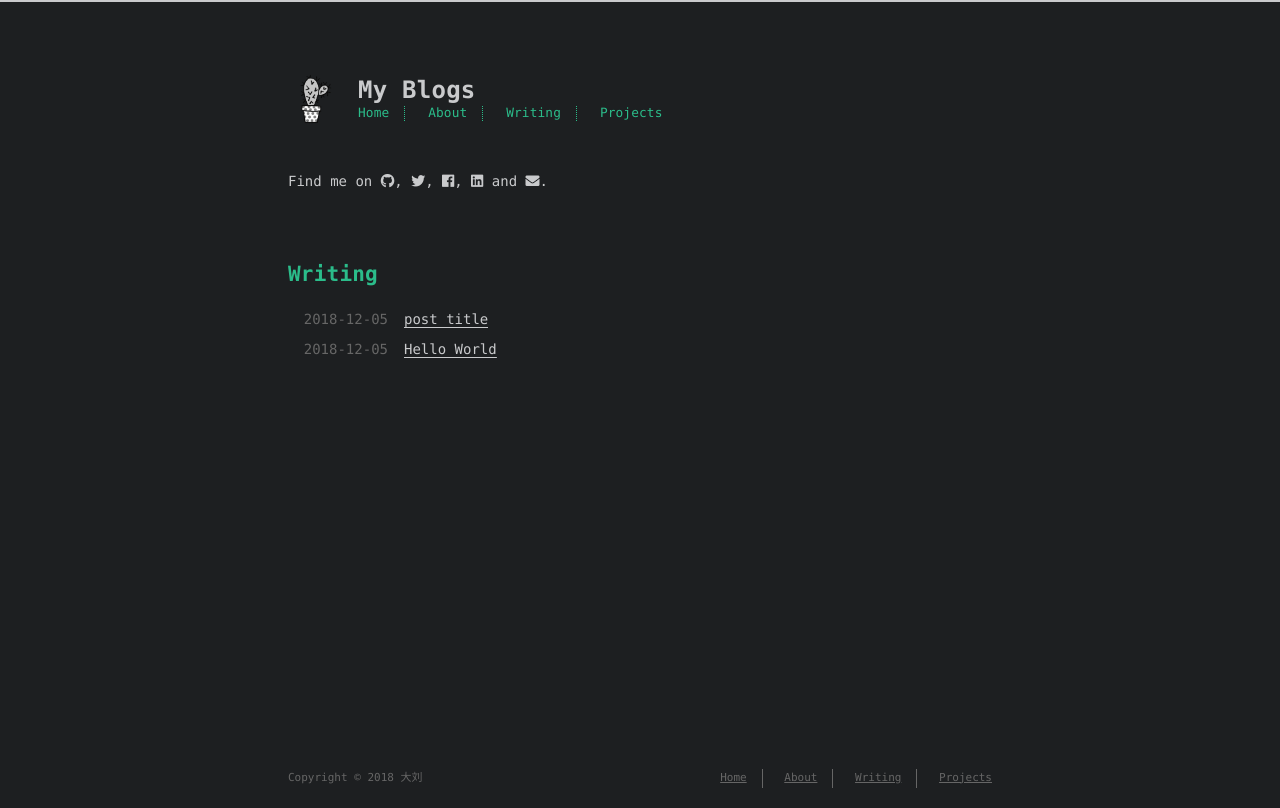
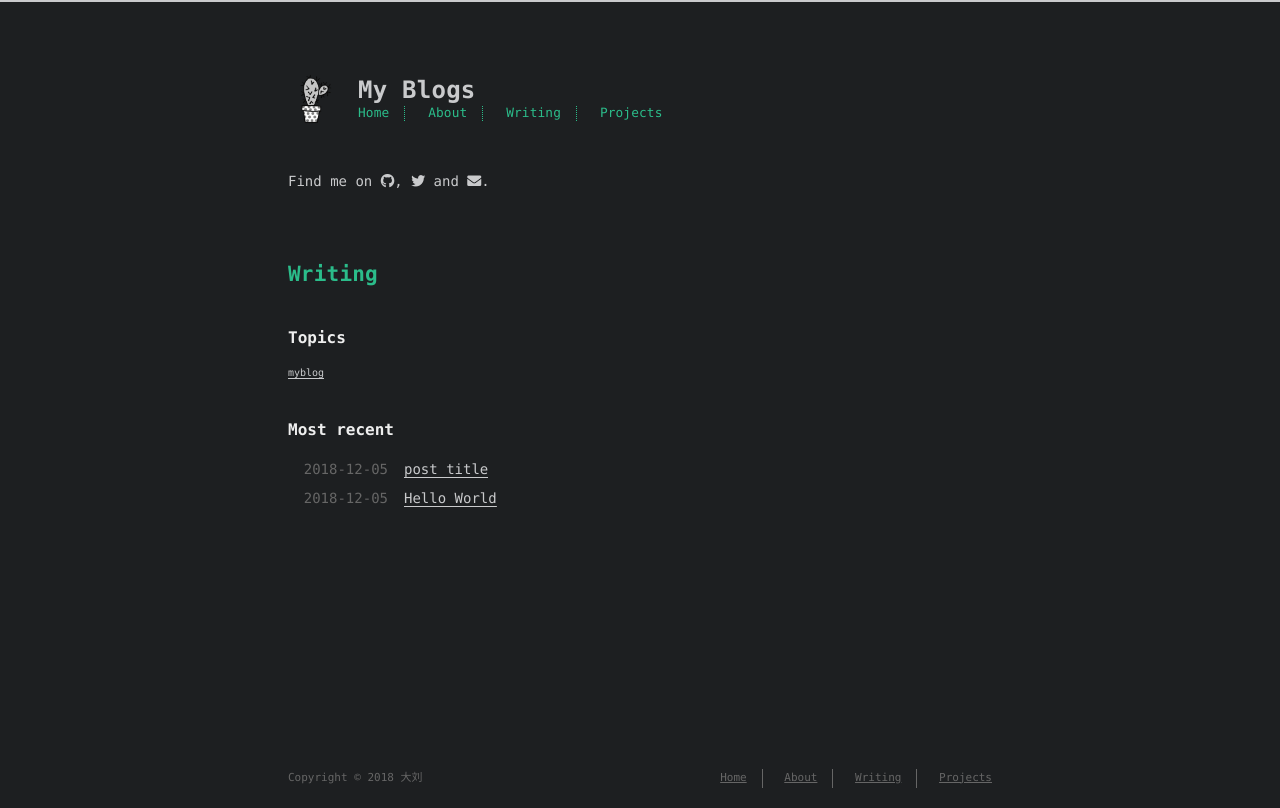
Before and after one commit to SongLiu0828/SongLiu0828.github.io, a plain HTML site: page index.html in a window 1280 px wide. Drawn offline with Linux system fonts and the light colour scheme; a web font is replaced by a local one.

Commit message:
Site updated: 2018-12-06 09:02:20

```diff
--- a/index.html
+++ b/index.html
@@ -99,22 +99,6 @@
             <i class="fab fa-twitter"></i><!--
       ---></a><!--
     ---><!--
-    --->,
-
-
-
-          <a class="icon" target="_blank" href="/">
-            <i class="fab fa-facebook"></i><!--
-      ---></a><!--
-    ---><!--
-    --->,
-
-
-
-          <a class="icon" target="_blank" href="/">
-            <i class="fab fa-linkedin"></i><!--
-      ---></a><!--
-    ---><!--
     ---> and
 
 
@@ -132,6 +116,12 @@
 
 <section id="writing">
   <span class="h1"><a href="/archives">Writing</a></span>
+
+  <span class="h2">Topics</span>
+  <span class="widget tagcloud">
+    <a href="/tags/myblog/" style="font-size: 10px;">myblog</a>
+  </span>
+  <span class="h2">Most recent</span>
 
   <ul class="post-list">
 
```
